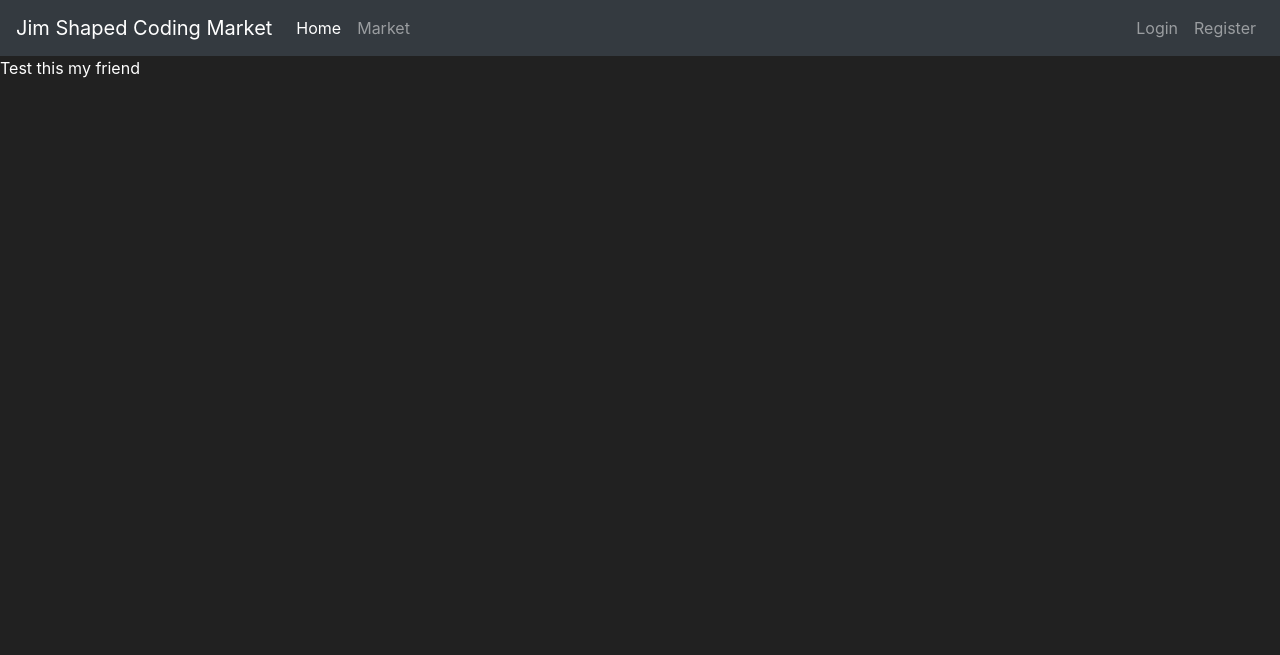
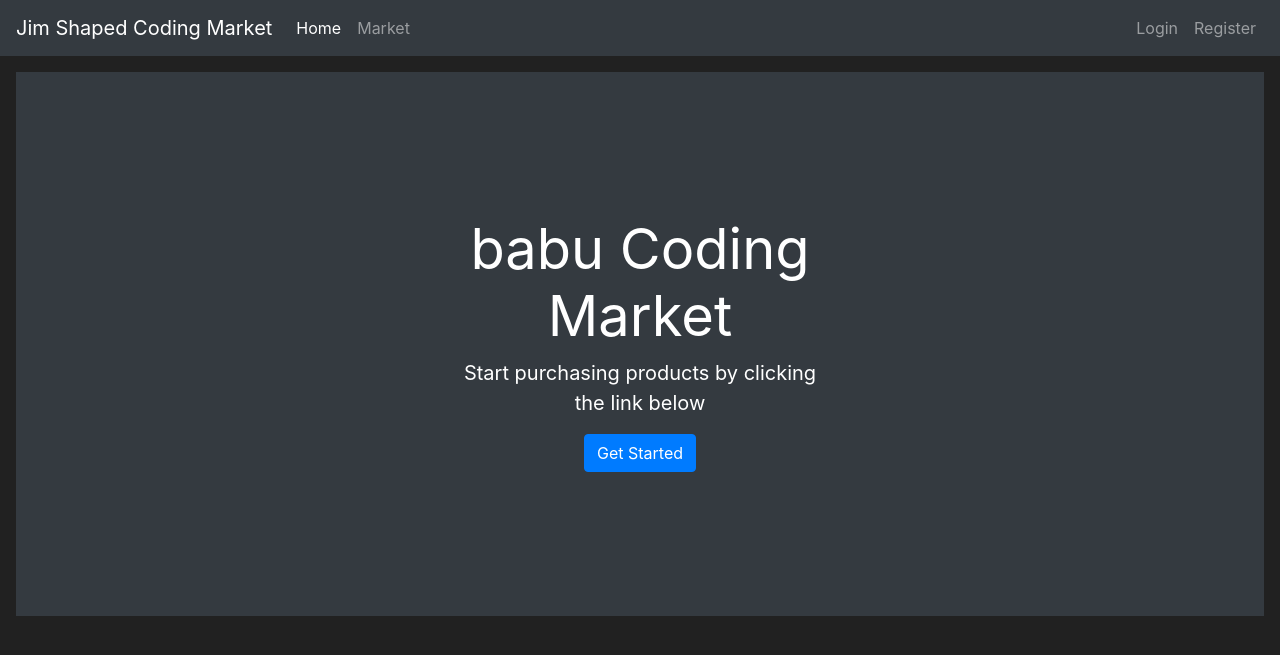
Before and after one commit to babu97/market, a Flask app: page / in a window 1280 px wide. Shown: the top 655 px of the page. Run offline with Flask 3, Linux system fonts and the light colour scheme; some libraries are stand-ins or nearby versions.

Commit message:
added  home directory

```diff
--- a/market/__init__.py
+++ b/market/__init__.py
@@ -9,4 +9,5 @@ app.config['SECRET_KEY']= 'e48b56a7efdc980990494233'
 db = SQLAlchemy(app)
 bcrypt = Bcrypt(app)
 login_manager = LoginManager(app)
+login_manager.login_view = "login_page"
 from market import routes
--- a/market/models.py
+++ b/market/models.py
@@ -14,6 +14,8 @@ class User(db.Model, UserMixin):
     password_hash = db.Column(db.String(length=60), nullable=False)
     budget = db.Column(db.Integer(), nullable=False, default=1000)
     items = db.relationship('Item', backref='owned_user', lazy=True)
+
+
 
     @property
     def prettier_budget(self):
--- a/market/routes.py
+++ b/market/routes.py
@@ -3,7 +3,7 @@ from flask import render_template, redirect, url_for, flash
 from market.models import Item, User
 from market.forms import RegisterForm, loginForm
 from market import db
-from flask_login import login_user
+from flask_login import login_user, logout_user,login_required
 
 @app.route('/')
 @app.route('/home')
@@ -11,6 +11,7 @@ def home_page():
     return render_template('home.html')
 
 @app.route('/market')
+@login_required
 def market_page():
     items = Item.query.all()
     return render_template('market.html', items=items)
@@ -46,3 +47,8 @@ def login_page():
             flash('Username and password are not match! Please try again', category='danger')
 
     return render_template('login.html', form=form)
+@app.route('/logout', methods = ['GET', 'POST'])
+def logout_page():
+    logout_user()
+    flash ('you have been logged out!', category='info')
+    return redirect(url_for("home_page"))
--- a/market/templates/base.html
+++ b/market/templates/base.html
@@ -28,14 +28,35 @@
                     <a class="nav-link" href="{{url_for('market_page')}}">Market</a>
                 </li>
             </ul>
+            {% if current_user.is_authenticated%}
             <ul class="navbar-nav">
                 <li class="nav-item">
-                    <a class="nav-link" href="{{url_for('login_page')}}">Login</a>
-                </li>
+                    <a class="nav-link" >Welcome , {{current_user.username}}</a>
+                   </li>
+                   <li class="nav-item">
+                    <a class="nav-link"  style="color: lawngreen; font-weight: bold;">
+                        <i class="fas fa-coins"> </i>
+                        {{current_user.prettier_budget}}
+                    </a>
+                   </li>
+
                 <li class="nav-item">
-                    <a class="nav-link" href="{{url_for('register_page')}}">Register</a>
-                </li>
+                <a class="nav-link" href="{{url_for('logout_page')}}">Logout</a>
+               </li>
+
+               </ul>
+
+            {%else%}
+            <ul class="navbar-nav">
+             <li class="nav-item">
+             <a class="nav-link" href="{{url_for('login_page')}}">Login</a>
+            </li>
+            <li class="nav-item">
+             <a class="nav-link" href="{{url_for('register_page')}}">Register</a>
+            </li>
             </ul>
+            {% endif%}
+
         </div>
     </nav>
 
--- a/market/templates/home.html
+++ b/market/templates/home.html
@@ -1,9 +1,15 @@
-{% extends 'base.html'%}
-
-{% block title%}
-HomePage
-{%endblock%}
-
-{%block  content%}
-<p>Test this my friend</p>
-{%endblock%}
+{% extends 'base.html' %}
+{% block title %}
+    Welcome to Jim Shaped Coding Market
+{% endblock %}
+{% block content %}
+    <div class="position-relative overflow-hidden p-3 p-md-5 m-md-3 text-center bg-dark" style="color:white">
+        <div class="col-md-5 p-lg-5 mx-auto my-5">
+            <h1 class="display-4 font-weight-normal">babu  Coding Market</h1>
+            <p class="lead font-weight-normal">Start purchasing products by clicking the link below</p>
+            <a class="btn btn-primary" href="{{ url_for('market_page') }}">Get Started</a>
+        </div>
+        <div class="product-device box-shadow d-none d-md-block"></div>
+        <div class="product-device product-device-2 box-shadow d-none d-md-block"></div>
+    </div>
+{% endblock %}
```
